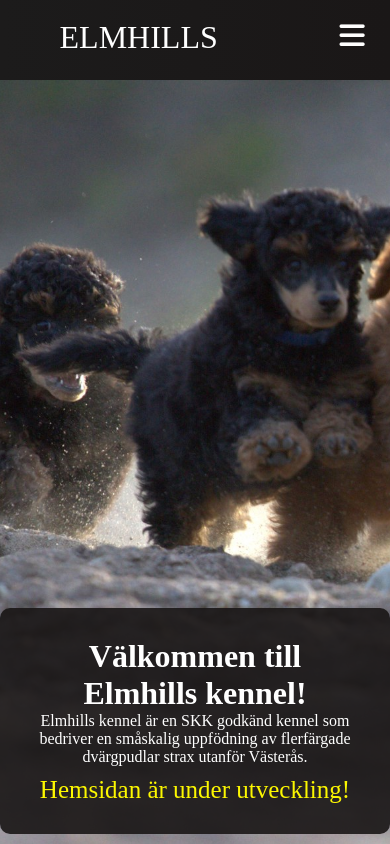
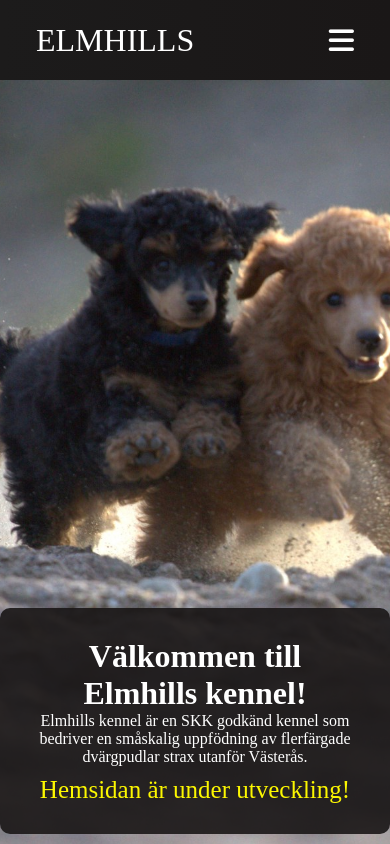
Before and after one commit to LinusWallin/Elmhills-Web-App-project, a React (Create React App) app: page / in a window 390 px wide. Shown: the top 844 px of the page. Built offline with nearby package versions, Linux system fonts and the light colour scheme.

Commit message:
15 mobile bugs (#16)
* fix: solves part of mobile bug

Solves the bug with logo and hamburger menu not being centered
vertically in the navbar and not having the same margin to the
edges.

* feat: homepage image centered mobile

```diff
--- a/src/App.css
+++ b/src/App.css
@@ -65,7 +65,7 @@
 @media screen and (max-width: 960px) {
     .home {
         background-image: url('/public/images/homepage.jpg');
-        background-position: 15% 50%;
+        background-position: 30% 50%;
         background-size: cover;
         background-repeat: no-repeat;
         color: #fff;
--- a/src/components/Navbar.css
+++ b/src/components/Navbar.css
@@ -113,21 +113,13 @@ body {
       border-radius: 0;
     }
 
-    .navbar-logo {
-      position: absolute;
-      top: 0;
-      left: 0;
-      transform: translate(25%, 50%);
-    }
-
     .menu-icon {
-      display: block;
-      position: absolute;
-      top: 0;
-      right: 0;
-      transform: translate(-100%, 60%);
+      display: flex;
+      position: sticky;
+      margin-right: 20px;
       font-size: 1.8rem;
       cursor: pointer;
+      align-items: center;
     }
 
     .fa-times {
```
